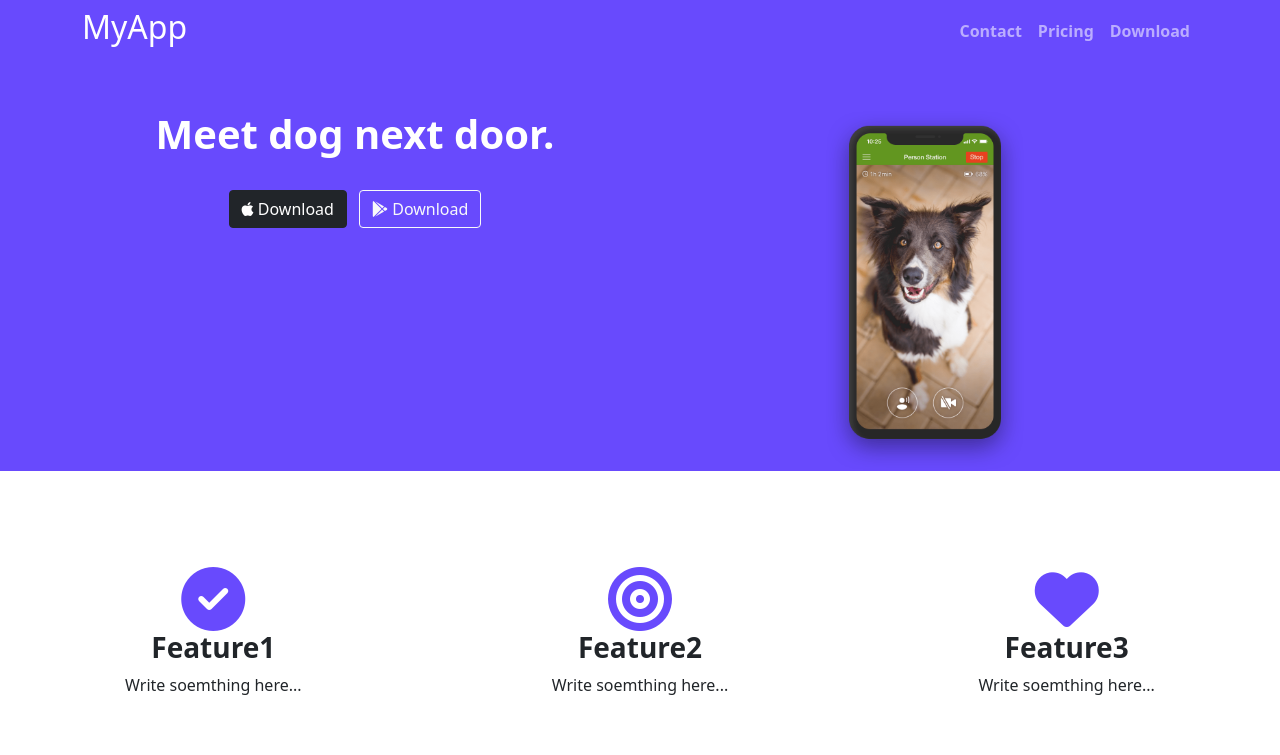
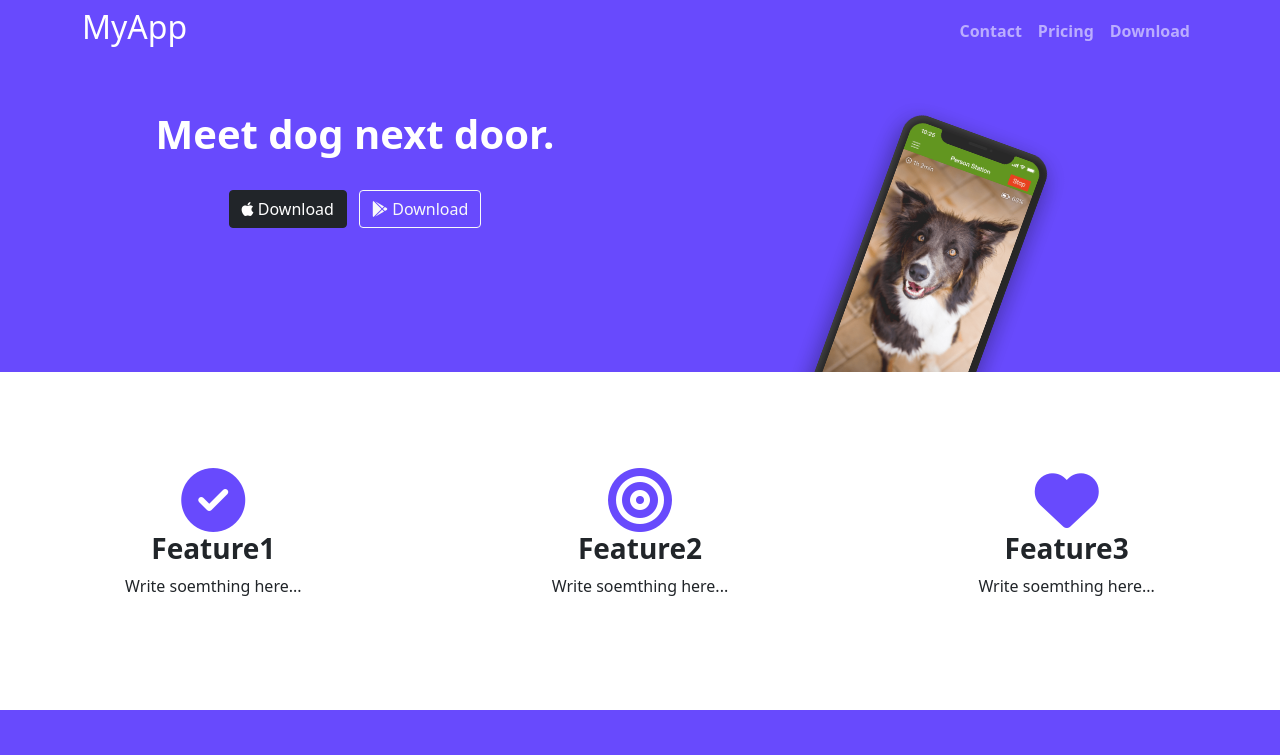
Before and after one commit to MariamElZaatari/Dog_Website, a plain HTML site: page index.html in a window 1280 px wide. Shown: the top 755 px of the page. Drawn offline with Linux system fonts and the light colour scheme.

Commit message:
fixing the image rotation

```diff
--- a/css/styles.css
+++ b/css/styles.css
@@ -8,10 +8,23 @@ body {
   font-family: sans-serif;
 }
 
-.sectionBackground{
+.sectionBackground {
   background-color: #684afd;
 }
 
 #title a {
   font-weight: 600;
 }
+.titleSection {
+  height: 372px;
+  overflow: hidden;
+}
+
+@media only screen and (max-width: 767px) {
+  .titleSection {
+    height: 600px;
+  }
+  .rotate {
+    transform: rotate(0deg);
+  }
+}
--- a/index.html
+++ b/index.html
@@ -11,7 +11,7 @@
 
 <body>
   <!--Start of Title Section-->
-  <section class="sectionBackground" id="title">
+  <section class="sectionBackground titleSection" id="title">
     <div class="container">
 
       <!-- Nav Bar -->
@@ -56,7 +56,7 @@
           <button class="btn btn-outline-light" type="button"><i class="fab fa-google-play"></i> Download</button>
         </div>
         <!--Rotated Image-->
-        <div class="col-md-6">
+        <div class="col-md-6 rotate overflow-hidden">
           <img width="200px" src="images/app.png">
         </div>
       </div>
```
